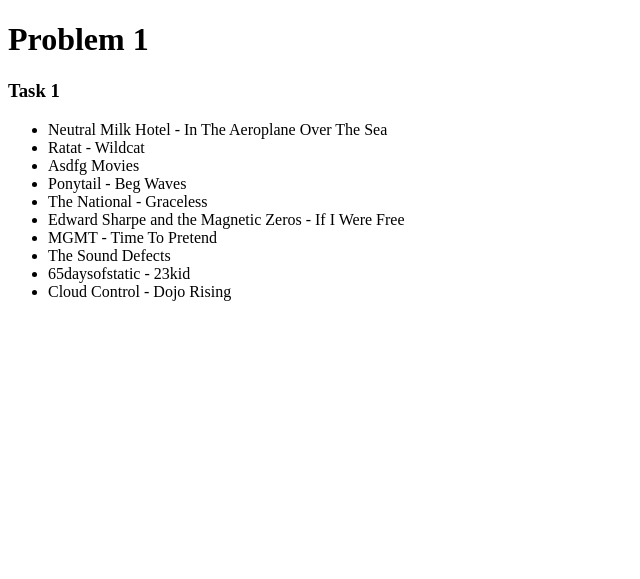
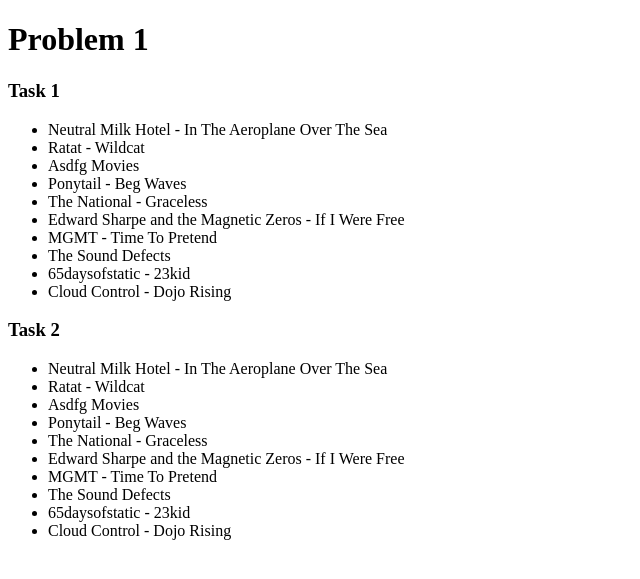
Before and after one commit to DTailor/ipp_course, a Django app: template templates/lab1/index.html in a window 1280 px wide. Shown: the top 579 px of the page, without its empty margins (0-640 px from the left). Run offline with Django 3.2, Linux system fonts and the light colour scheme; the template is opened without the code that fills it, so the values that code supplies are empty; parts of the project's set-up code (start-up, migrations or seed data) failed here and were passed over; some libraries are stand-ins or nearby versions.

Commit message:
lab1 task 1_2

```diff
--- a/lab1/static/js/lab_1.js
+++ b/lab1/static/js/lab_1.js
@@ -24,4 +24,48 @@
         });
     });
 
+//    Task 1_2
+
+    function task2() {
+        console.log('Fire up batch download');
+        console.log(links.yt);
+        $.ajax({
+
+            url: "task1/",
+            type: "POST",
+            data: {'links': JSON.stringify(links.yt)},
+            dataType: 'json',
+            error: function () {
+                proxy_on = false;
+                links.yt = {'url': []};
+            },
+            success: function () {
+                proxy_on = false;
+                links.yt = {'url': []};
+            }
+        });
+    }
+
+    var links = {};
+    links.yt = {'url': []};
+    var proxy_on = false;
+
+    $('#problem_1_2 > li').each(function () {
+        $(this).click(function () {
+
+            var video_name = $(this).text();
+            console.log(video_name)
+            var video_url = $(this).attr('data-url');
+            links.yt['url'].push(video_url);
+            console.log('link added');
+
+            if (!proxy_on) {
+                proxy_on = true;
+                setTimeout(task2, 10000);
+            }
+
+        })
+
+    });
+
 });
--- a/templates/lab1/index.html
+++ b/templates/lab1/index.html
@@ -7,6 +7,23 @@
     <h1>Problem 1</h1>
     <h3>Task 1</h3>
     <ul id="problem_1_1">
+        <li data-url="https://www.youtube.com/watch?v=5Jdr_qMQFlM">Neutral Milk Hotel - In The Aeroplane Over The Sea
+        </li>
+        <li data-url="https://www.youtube.com/watch?v=IKniXABsUeE">Ratat - Wildcat</li>
+        <li data-url="https://www.youtube.com/watch?v=PXGljpsidd4">Asdfg Movies</li>
+        <li data-url="https://www.youtube.com/watch?v=yGpuC5I3jB4">Ponytail - Beg Waves</li>
+        <li data-url="https://www.youtube.com/watch?v=Jpz_gUyImhw">The National - Graceless</li>
+        <li data-url="https://www.youtube.com/watch?v=lZpTnLYfBlc">Edward Sharpe and the Magnetic Zeros - If I Were
+            Free
+        </li>
+        <li data-url="https://www.youtube.com/watch?v=B9dSYgd5Elk">MGMT - Time To Pretend</li>
+        <li data-url="https://www.youtube.com/watch?v=uENunBP8Rfg">The Sound Defects</li>
+        <li data-url="https://www.youtube.com/watch?v=fW5XTeuxFfc">65daysofstatic - 23kid</li>
+        <li data-url="https://www.youtube.com/watch?v=SGSij0-cljI">Cloud Control - Dojo Rising</li>
+    </ul>
+
+    <h3>Task 2</h3>
+    <ul id="problem_1_2">
         <li data-url="https://www.youtube.com/watch?v=5Jdr_qMQFlM">Neutral Milk Hotel - In The Aeroplane Over The Sea
         </li>
         <li data-url="https://www.youtube.com/watch?v=IKniXABsUeE">Ratat - Wildcat</li>
```
Also changed, not shown: lab1/views.py (+23 -6 lines).
